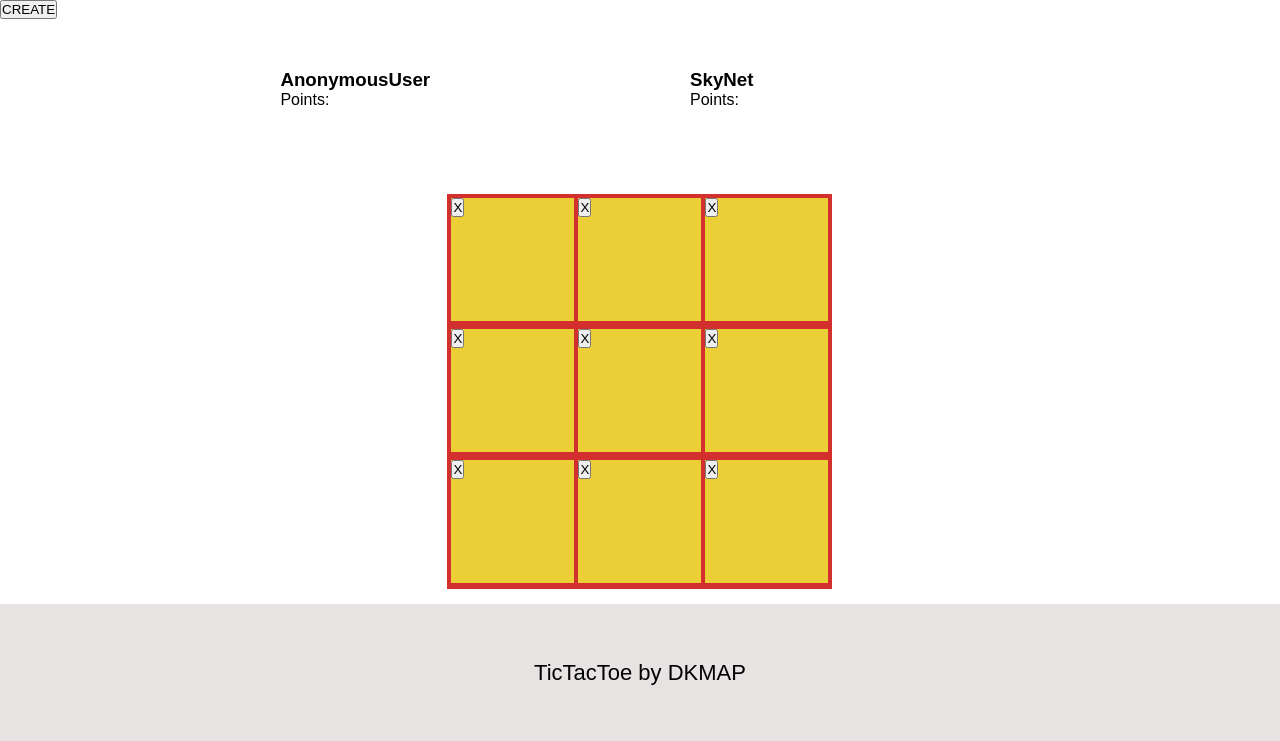
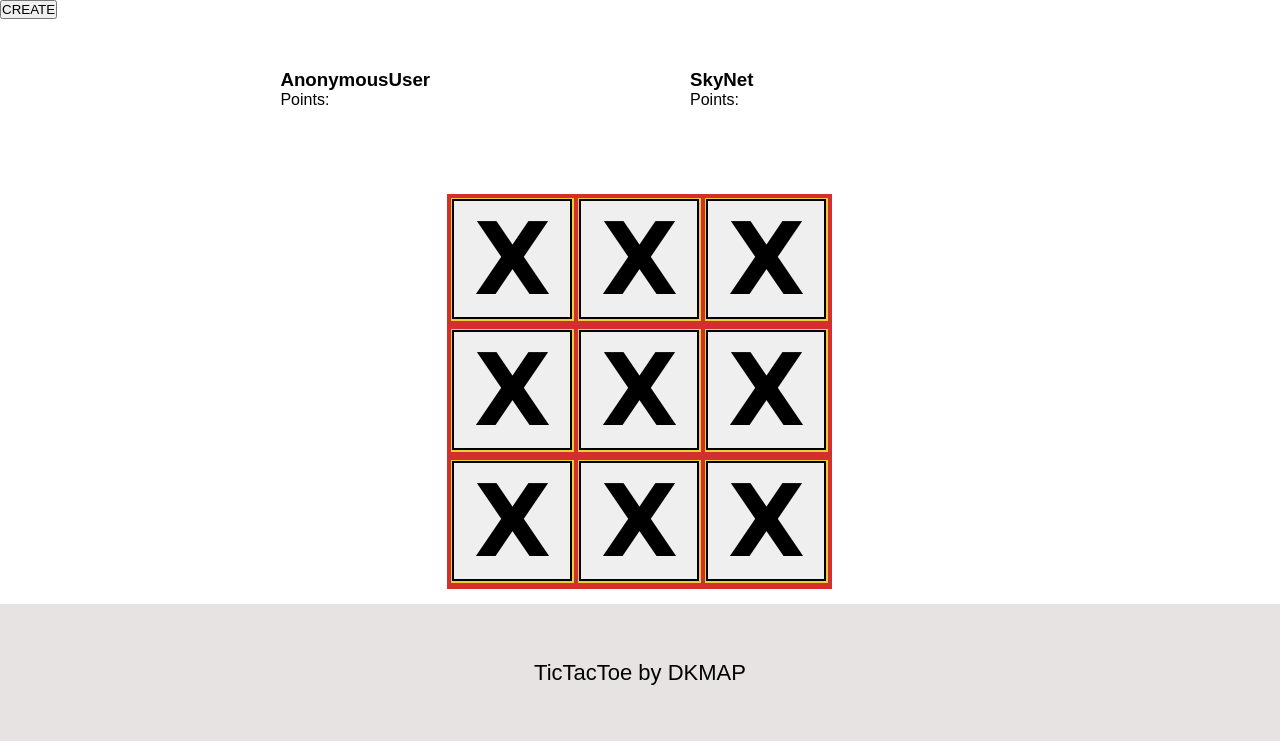
Before and after one commit to infoshareacademy/jpydzr1-dkmap-django, a Django app: page /game/board/ in a window 1280 px wide. Shown: the part 120-861 px from the top of the page. Run offline with Django 3.2, Linux system fonts and the light colour scheme; tables that the repository leaves empty hold one stand-in row (values such as "Sample post").

Commit message:
Board empty fields bug fixed

```diff
--- a/TicTacToe/static/css/style.css
+++ b/TicTacToe/static/css/style.css
@@ -266,13 +266,6 @@ section{
     color: black;
 }
 
-section1{
-    background: linear-gradient(to right, #17981a, 90%, #fff);
-    opacity: 70%;
-    display: block;
-    padding: 5px;
-}
-
 .message-box{
     font-family: 'Poppins', sans-serif;
     padding: 5px;
@@ -326,6 +319,18 @@ section1{
 
 .capitalize{
     text-transform: capitalize;
+}
+
+.board-button{
+  margin: 1px;
+  width: 120px;
+  height: 120px;
+  border: 2px black solid;
+  text-align: center;
+  font-weight: bold;
+  font-family:  Cursive, Ubuntu, Roboto, Arial, sans-serif;
+  font-size: 100px;
+  cursor: pointer;
 }
 
 
--- a/TicTacToe/static/js/main.js
+++ b/TicTacToe/static/js/main.js
@@ -34,6 +34,15 @@ function createBoard() {
     $.ajax({
         type: "POST",
         url: newBoard,
+
+        // Reset board when button clicked
+        success: function(data) {
+            clearBoard();
+          },
+
+        error: function(data) {
+        alert(`Something went wrong.`)
+        }
 })}
 
 
@@ -43,12 +52,11 @@ function updateBoard(button_id) {
         url: newUpdateBoard,
         data: {'button_id': button_id},
         dataType: 'json',
-
         success: function(data) {
             document.querySelector('#' + button_id).innerHTML = data[button_id]
           },
         error: function(data) {
-        alert(`das`)
+        alert(`Something went wrong.`)
         }
 })}
 
@@ -57,3 +65,7 @@ $('[id*="_field"]').click(function () {
     let button_id = this.id
     updateBoard(button_id)
 });
+
+function clearBoard(){
+    console.log('czesc')
+}
--- a/TicTacToe/templates/board.html
+++ b/TicTacToe/templates/board.html
@@ -3,35 +3,80 @@
 <div class="board-container">
     <div class="board-row">
         <div class="board-field">
-            <button id="first_field">{{ board.first_field }}</button>
+            <button class="board-button" id="first_field">
+                {% if board.first_field == '-' %}
+                {% else %}
+                {{ board.first_field }}
+                {% endif %}
+            </button>
         </div>
         <div class="board-field">
-            <button id="second_field">{{ board.second_field }}</button>
+            <button class="board-button" id="second_field">
+                {% if board.second_field == '-' %}
+                {% else %}
+                {{ board.second_field }}
+                {% endif %}
+            </button>
         </div>
         <div class="board-field">
-            <button id="third_field">{{ board.third_field }}</button>
+            <button class="board-button" id="third_field">
+                {% if board.third_field == '-' %}
+                {% else %}
+                {{ board.third_field }}
+                {% endif %}
+            </button>
         </div>
     </div>
     <div class="board-row">
         <div class="board-field">
-            <button id="fourth_field">{{ board.fourth_field }}</button>
+            <button class="board-button" id="fourth_field">
+                {% if board.fourth_field == '-' %}
+                {% else %}
+                {{ board.fourth_field }}
+                {% endif %}
+            </button>
         </div>
         <div class="board-field">
-            <button id="fifth_field">{{ board.fifth_field }}</button>
+            <button class="board-button" id="fifth_field">
+                {% if board.fifth_field == '-' %}
+                {% else %}
+                {{ board.fifth_field }}
+                {% endif %}
+            </button>
         </div>
         <div class="board-field">
-            <button id="sixth_field">{{ board.sixth_field }}</button>
+            <button class="board-button" id="sixth_field">
+                {% if board.sixth_field == '-' %}
+                {% else %}
+                {{ board.sixth_field }}
+                {% endif %}
+            </button>
         </div>
     </div>
     <div class="board-row">
         <div class="board-field">
-            <button id="seventh_field">{{ board.seventh_field }}</button>
+            <button class="board-button" id="seventh_field">
+                {% if board.seventh_field == '-' %}
+                {% else %}
+                {{ board.seventh_field }}
+                {% endif %}
+            </button>
         </div>
         <div class="board-field">
-            <button id="eighth_field">{{ board.eighth_field }}</button>
+            <button class="board-button" id="eighth_field">
+                {% if board.eighth_field == '-' %}
+                {% else %}
+                {{ board.eighth_field }}
+                {% endif %}
+            </button>
         </div>
         <div class="board-field">
-            <button id="ninth_field">{{ board.ninth_field }}</button>
+            <button class="board-button" id="ninth_field">
+                {% if board.ninth_field == '-' %}
+                {% else %}
+                {{ board.ninth_field }}
+                {% endif %}
+            </button>
         </div>
     </div>
 </div>
```
